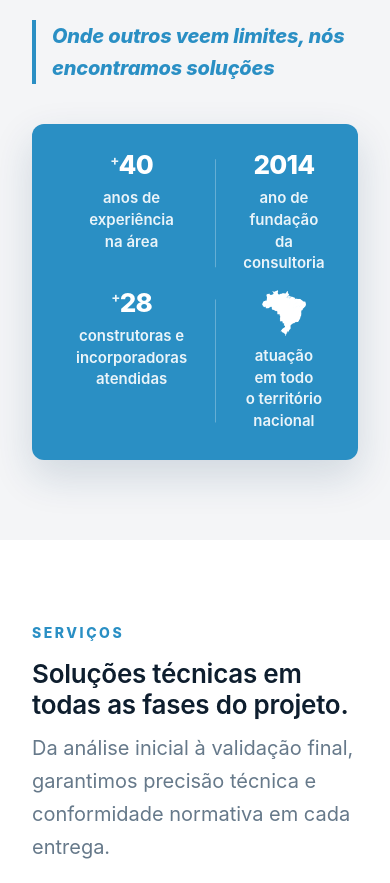
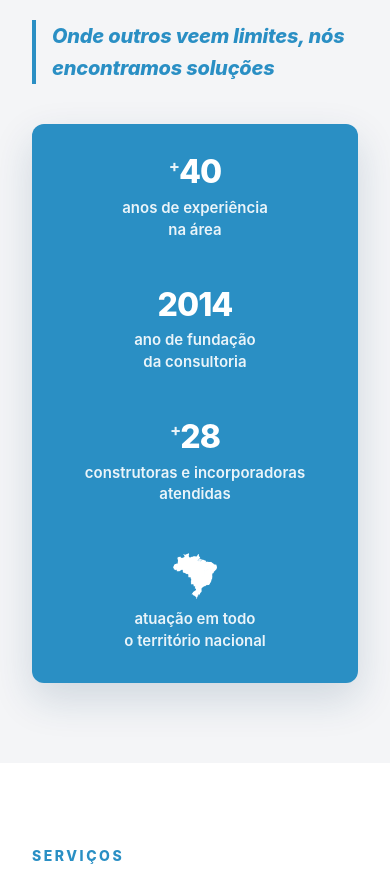
Before and after one commit to jeantalles/wm-consultoria, a Next.js app: page / in a window 390 px wide. Shown: the part 2140-3023 px from the top of the page. Built offline with nearby package versions, Linux system fonts and the light colour scheme.

Commit message:
style: change numeros grid to 1 column on mobile and remove dividers

```diff
--- a/src/app/globals.css
+++ b/src/app/globals.css
@@ -301,8 +301,9 @@ footer { background: var(--navy); border-top: 1px solid rgba(255,255,255,.07); p
 
   .sobre-watermark { display: none; }
 
-  .numeros-grid { grid-template-columns: repeat(2, 1fr); border-radius: 12px; width: 100%; margin-left: 0; transform: none; padding: 1.25rem 1rem; margin-top: 2.5rem; }
-  .numero-valor { font-size: 26px; }
+  .numeros-grid { grid-template-columns: 1fr; border-radius: 12px; width: 100%; margin-left: 0; transform: none; padding: 1.5rem 1rem; margin-top: 2.5rem; gap: 2rem; }
+  .numero-card + .numero-card::before { display: none; }
+  .numero-valor { font-size: 32px; }
 
   .servico-card { padding: 1.25rem; flex-direction: column; gap: 1rem; }
   .servico-card::after { top: 1.5rem; right: 1.25rem; }
```
